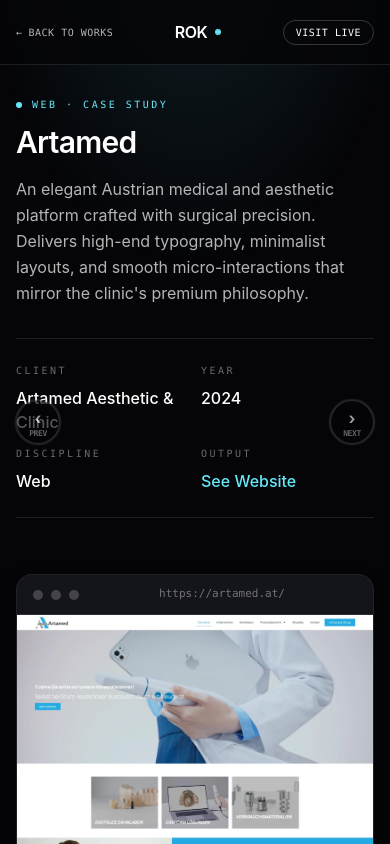
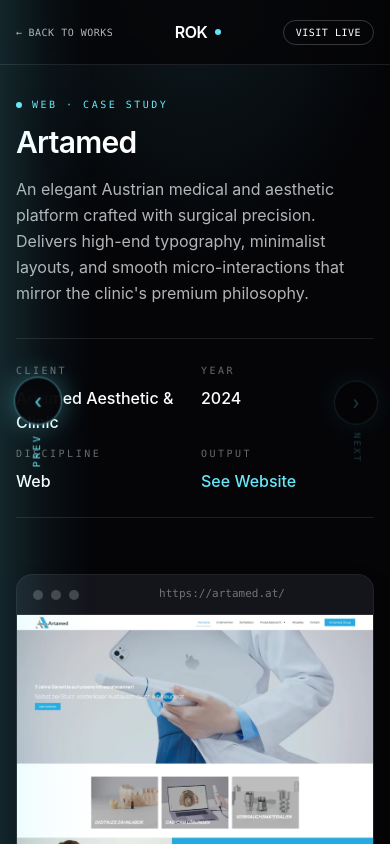
Before and after one commit to parsarashidi82/Rock-Studio, a React (Vite) app: page /projects/artamed in a window 390 px wide. Shown: the top 844 px of the page. Built offline with nearby package versions, Linux system fonts and the light colour scheme.

Commit message:
fix(nav): keep exact original design, require 2s hold on touch to navigate and ignore swipe/scroll touches

```diff
--- a/package.json
+++ b/package.json
@@ -1,7 +1,7 @@
 {
   "name": "rock-studio",
   "private": true,
-  "version": "0.15.1",
+  "version": "0.15.2",
   "type": "module",
   "scripts": {
     "dev": "vite",
--- a/src/components/features/Work/ProjectPortalNav.jsx
+++ b/src/components/features/Work/ProjectPortalNav.jsx
@@ -8,178 +8,13 @@ function clamp(v, min, max) {
   return Math.min(Math.max(v, min), max);
 }
 
-const CIRCLE_RADIUS = 22;
-const CIRCLE_CIRCUMFERENCE = 2 * Math.PI * CIRCLE_RADIUS; // ~138.23
-const HOLD_DURATION = 2000; // 2 seconds required hold
-
-function MobileHoldButton({ side, project, onTrigger }) {
-  const [progress, setProgress] = useState(0);
-  const [isHolding, setIsHolding] = useState(false);
-  const startRef = useRef(null);
-  const rafRef = useRef(null);
-  const touchStartPos = useRef({ x: 0, y: 0 });
-
-  const cancelHold = useCallback(() => {
-    if (rafRef.current) cancelAnimationFrame(rafRef.current);
-    startRef.current = null;
-    setIsHolding(false);
-    setProgress(0);
-  }, []);
-
-  const handleTouchStart = (e) => {
-    if (e.touches.length !== 1) return;
-    const touch = e.touches[0];
-    touchStartPos.current = { x: touch.clientX, y: touch.clientY };
-    setIsHolding(true);
-    startRef.current = performance.now();
-
-    const loop = (now) => {
-      if (!startRef.current) return;
-      const elapsed = now - startRef.current;
-      const p = Math.min(1, elapsed / HOLD_DURATION);
-      setProgress(p);
-
-      if (p >= 1) {
-        if (navigator.vibrate) {
-          try {
-            navigator.vibrate([40, 60, 40]);
-          } catch {
-            // ignore
-          }
-        }
-        cancelHold();
-        onTrigger(project, side);
-        return;
-      }
-      rafRef.current = requestAnimationFrame(loop);
-    };
-
-    rafRef.current = requestAnimationFrame(loop);
-  };
-
-  const handleTouchMove = (e) => {
-    if (!isHolding || !e.touches[0]) return;
-    const touch = e.touches[0];
-    const dist = Math.hypot(
-      touch.clientX - touchStartPos.current.x,
-      touch.clientY - touchStartPos.current.y
-    );
-    // اگر انگشت بیش از ۱۲ پیکسل حرکت کرد (قصد اسکرول داشت)، سریعاً لغو کن
-    if (dist > 12) {
-      cancelHold();
-    }
-  };
-
-  const handleTouchEnd = () => {
-    cancelHold();
-  };
-
-  useEffect(() => {
-    return () => {
-      if (rafRef.current) cancelAnimationFrame(rafRef.current);
-    };
-  }, []);
-
-  if (!project) return null;
-
-  const isRight = side === "right";
-  const strokeOffset = CIRCLE_CIRCUMFERENCE * (1 - progress);
-
-  return (
-    <div
-      className={`fixed ${
-        isRight ? "right-2.5" : "left-2.5"
-      } top-1/2 -translate-y-1/2 z-[75] md:hidden select-none touch-none`}
-    >
-      {/* نمایش مشخصات پروژه با حلقه شمارش معکوس هنگام نگه‌داشتن انگشت */}
-      {isHolding && (
-        <div
-          className={`pointer-events-none absolute ${
-            isRight ? "right-16" : "left-16"
-          } top-1/2 -translate-y-1/2 flex items-center gap-2.5 rounded-xl border border-[#67E8F9]/40 bg-[#050508]/95 px-3 py-2 shadow-[0_10px_30px_rgba(0,0,0,0.9),0_0_20px_rgba(103,232,249,0.25)] backdrop-blur-xl animate-fade-in`}
-        >
-          <div className="flex flex-col text-left">
-            <span className="font-mono text-[9px] uppercase tracking-wider text-[#67E8F9]">
-              {isRight ? "Hold 2s for Next" : "Hold 2s for Prev"}
-            </span>
-            <span className="truncate max-w-[130px] text-xs font-semibold text-white">
-              {project.title}
-            </span>
-          </div>
-          <span className="font-mono text-xs font-bold text-[#67E8F9]">
-            {Math.ceil(2 - progress * 2)}s
-          </span>
-        </div>
-      )}
-
-      {/* دکمه با حلقه نئونی متحرک ۲ ثانیه‌ای */}
-      <div
-        onTouchStart={handleTouchStart}
-        onTouchMove={handleTouchMove}
-        onTouchEnd={handleTouchEnd}
-        onTouchCancel={handleTouchEnd}
-        className={`relative flex h-14 w-14 cursor-pointer items-center justify-center rounded-full transition-all ${
-          isHolding ? "scale-105" : "opacity-75"
-        }`}
-        role="button"
-        tabIndex={0}
-        aria-label={`${isRight ? "Next" : "Previous"} Project (Hold 2 seconds)`}
-      >
-        {/* رینگ SVG با انیمیشن پر شدن در ۲ ثانیه */}
-        <svg
-          className="pointer-events-none absolute inset-0 h-full w-full -rotate-90"
-          viewBox="0 0 56 56"
-        >
-          <circle
-            cx="28"
-            cy="28"
-            r={CIRCLE_RADIUS}
-            fill="transparent"
-            stroke="rgba(255, 255, 255, 0.12)"
-            strokeWidth="3"
-          />
-          <circle
-            cx="28"
-            cy="28"
-            r={CIRCLE_RADIUS}
-            fill="transparent"
-            stroke="#67E8F9"
-            strokeWidth="3.5"
-            strokeDasharray={CIRCLE_CIRCUMFERENCE}
-            strokeDashoffset={strokeOffset}
-            strokeLinecap="round"
-            style={{
-              transition: isHolding ? "none" : "stroke-dashoffset 0.2s ease-out",
-            }}
-          />
-        </svg>
-
-        {/* نماد و برچسب داخل دکمه */}
-        <div
-          className={`flex h-11 w-11 items-center justify-center rounded-full border border-white/20 bg-[#050508]/90 text-sm font-bold backdrop-blur-md transition-colors ${
-            isHolding
-              ? "border-[#67E8F9] text-[#67E8F9] shadow-[0_0_20px_rgba(103,232,249,0.5)]"
-              : "text-white/80"
-          }`}
-        >
-          <div className="flex flex-col items-center leading-none">
-            <span className="text-base">{isRight ? "›" : "‹"}</span>
-            <span className="font-mono text-[8px] uppercase tracking-tighter text-white/50">
-              {isRight ? "Next" : "Prev"}
-            </span>
-          </div>
-        </div>
-      </div>
-    </div>
-  );
-}
-
 export default function ProjectPortalNav({
   nextProject,
   prevProject,
   onNavigate,
 }) {
   const [activeSide, setActiveSide] = useState(null); // 'left' | 'right' | null
+  const [holdingSide, setHoldingSide] = useState(null); // 'left' | 'right' | null برای لمس موبایل
 
   const followerRef = useRef(null);
   const posRef = useRef({ x: 0, y: 0 });
@@ -187,7 +22,11 @@ export default function ProjectPortalNav({
   const mouseRef = useRef({ x: 0, y: 0, active: false, side: null });
   const rafRef = useRef(null);
 
-  // ناوبری به پروژه مقصد
+  // نگهدارنده تایمر لمس ۲ ثانیه‌ای موبایل
+  const holdTimerRef = useRef(null);
+  const touchStartPos = useRef({ x: 0, y: 0 });
+
+  // کلیک یا هدایت به پروژه بعدی یا قبلی
   const triggerNavigation = useCallback(
     (targetProject, side) => {
       if (!targetProject) return;
@@ -216,8 +55,9 @@ export default function ProjectPortalNav({
     return () => window.removeEventListener("keydown", handleKeyDown);
   }, [nextProject, prevProject, triggerNavigation]);
 
-  // رویدادهای ماوس دسکتاپ
+  // رویدادهای حرکت ماوس دسکتاپ سمت راست (تنها در صورتی که ماوس باشد فعال می‌شود، نه تاچ)
   const handleRightMove = (e) => {
+    if (e.pointerType === "touch") return; // در حالت تاچ و اسکرول فعال نشود
     const x = e.clientX;
     const y = e.clientY;
     const w = window.innerWidth;
@@ -235,7 +75,9 @@ export default function ProjectPortalNav({
     }
   };
 
+  // رویدادهای حرکت ماوس دسکتاپ سمت چپ
   const handleLeftMove = (e) => {
+    if (e.pointerType === "touch") return;
     const x = e.clientX;
     const y = e.clientY;
     const w = window.innerWidth;
@@ -253,13 +95,58 @@ export default function ProjectPortalNav({
     }
   };
 
-  const handleLeave = () => {
+  const handleLeave = (e) => {
+    if (e && e.pointerType === "touch") return;
     mouseRef.current.active = false;
     mouseRef.current.side = null;
     setActiveSide(null);
   };
 
-  // تعقیب ماوس در دسکتاپ
+  // ─── مدیریت لمس و نگه‌داشتن ۲ ثانیه‌ای در موبایل ───
+  const startTouchHold = (side, targetProject, e) => {
+    if (e.pointerType && e.pointerType !== "touch") return;
+    touchStartPos.current = { x: e.clientX, y: e.clientY };
+    setHoldingSide(side);
+
+    if (holdTimerRef.current) clearTimeout(holdTimerRef.current);
+    holdTimerRef.current = setTimeout(() => {
+      // بعد از گذشت ۲ ثانیه مداوم بدون اسکرول، پروژه فعال می‌شود
+      setHoldingSide(null);
+      triggerNavigation(targetProject, side);
+    }, 2000);
+  };
+
+  const checkTouchMove = (e) => {
+    if (e.pointerType && e.pointerType !== "touch") return;
+    const dist = Math.hypot(
+      e.clientX - touchStartPos.current.x,
+      e.clientY - touchStartPos.current.y
+    );
+    // اگر کاربر در حال اسکرول کردن صفحه بود (بیش از ۱۰ پیکسل تکان خورد)، تایمر لغو می‌شود
+    if (dist > 10) {
+      if (holdTimerRef.current) {
+        clearTimeout(holdTimerRef.current);
+        holdTimerRef.current = null;
+      }
+      setHoldingSide(null);
+    }
+  };
+
+  const cancelTouchHold = () => {
+    if (holdTimerRef.current) {
+      clearTimeout(holdTimerRef.current);
+      holdTimerRef.current = null;
+    }
+    setHoldingSide(null);
+  };
+
+  useEffect(() => {
+    return () => {
+      if (holdTimerRef.current) clearTimeout(holdTimerRef.current);
+    };
+  }, []);
+
+  // انیمیشن فریم به فریم برای تعقیب روان ماوس (Lerp)
   useEffect(() => {
     const tick = () => {
       const follower = followerRef.current;
@@ -287,27 +174,30 @@ export default function ProjectPortalNav({
 
   return createPortal(
     <>
-      {/* ─── نسخه موبایل: دکمه‌های نگه‌داشتن ۲ ثانیه‌ای برای جلوگیری از لمس تصادفی ─── */}
-      <MobileHoldButton
-        side="left"
-        project={prevProject}
-        onTrigger={triggerNavigation}
-      />
-      <MobileHoldButton
-        side="right"
-        project={nextProject}
-        onTrigger={triggerNavigation}
-      />
-
-      {/* ─── نسخه دسکتاپ: نوارهای حساس به ماوس با پیش‌نمایش شناور ─── */}
+      {/* محدوده فعال لبه سمت چپ (پروژه قبلی) */}
       {prevProject && (
         <div
           onPointerEnter={handleLeftMove}
-          onPointerMove={handleLeftMove}
+          onPointerMove={(e) => {
+            if (e.pointerType === "touch") {
+              checkTouchMove(e);
+            } else {
+              handleLeftMove(e);
+            }
+          }}
           onPointerLeave={handleLeave}
-          onClick={() => triggerNavigation(prevProject, "left")}
-          className={`hidden md:block fixed left-0 top-0 bottom-0 z-[70] w-36 cursor-pointer select-none transition-colors duration-300 ${
-            activeSide === "left"
+          onPointerDown={(e) => startTouchHold("left", prevProject, e)}
+          onPointerUp={cancelTouchHold}
+          onPointerCancel={cancelTouchHold}
+          onClick={(e) => {
+            // در لمس موبایل با کلیک آنی عمل نکند، بلکه باید ۲ ثانیه نگه دارد
+            if (e.pointerType === "touch" || window.matchMedia("(max-width: 768px)").matches) {
+              return;
+            }
+            triggerNavigation(prevProject, "left");
+          }}
+          className={`fixed left-0 top-0 bottom-0 z-[70] w-24 md:w-36 cursor-pointer select-none transition-colors duration-300 ${
+            activeSide === "left" || holdingSide === "left"
               ? "bg-gradient-to-r from-[#67E8F9]/15 via-[#67E8F9]/5 to-transparent"
               : "bg-transparent hover:bg-gradient-to-r hover:from-white/[0.03] hover:to-transparent"
           }`}
@@ -317,12 +207,18 @@ export default function ProjectPortalNav({
         >
           <div
             className={`pointer-events-none absolute left-4 top-1/2 -translate-y-1/2 flex flex-col items-center gap-2 transition-all duration-300 ${
-              activeSide === "left"
+              activeSide === "left" || holdingSide === "left"
                 ? "opacity-100 translate-x-0 scale-110"
                 : "opacity-25 -translate-x-1 hover:opacity-75"
             }`}
           >
-            <div className="flex h-11 w-11 items-center justify-center rounded-full border border-[#67E8F9]/50 bg-[#050508]/90 text-[#67E8F9] text-lg backdrop-blur-md shadow-[0_0_25px_rgba(103,232,249,0.35)]">
+            <div
+              className={`flex h-11 w-11 items-center justify-center rounded-full border border-[#67E8F9]/50 bg-[#050508]/90 text-[#67E8F9] text-lg backdrop-blur-md shadow-[0_0_25px_rgba(103,232,249,0.35)] transition-all ${
+                holdingSide === "left"
+                  ? "border-[#67E8F9] shadow-[0_0_35px_#67E8F9] scale-110 ring-2 ring-[#67E8F9]/60"
+                  : ""
+              }`}
+            >
               ‹
             </div>
             <span className="font-mono text-[9px] uppercase tracking-[0.25em] text-[#67E8F9] [writing-mode:vertical-rl] rotate-180">
@@ -332,14 +228,30 @@ export default function ProjectPortalNav({
         </div>
       )}
 
+      {/* محدوده فعال لبه سمت راست (پروژه بعدی) */}
       {nextProject && (
         <div
           onPointerEnter={handleRightMove}
-          onPointerMove={handleRightMove}
+          onPointerMove={(e) => {
+            if (e.pointerType === "touch") {
+              checkTouchMove(e);
+            } else {
+              handleRightMove(e);
+            }
+          }}
           onPointerLeave={handleLeave}
-          onClick={() => triggerNavigation(nextProject, "right")}
-          className={`hidden md:block fixed right-0 top-0 bottom-0 z-[70] w-36 cursor-pointer select-none transition-colors duration-300 ${
-            activeSide === "right"
+          onPointerDown={(e) => startTouchHold("right", nextProject, e)}
+          onPointerUp={cancelTouchHold}
+          onPointerCancel={cancelTouchHold}
+          onClick={(e) => {
+            // در لمس موبایل با کلیک آنی عمل نکند، بلکه باید ۲ ثانیه نگه دارد
+            if (e.pointerType === "touch" || window.matchMedia("(max-width: 768px)").matches) {
+              return;
+            }
+            triggerNavigation(nextProject, "right");
+          }}
+          className={`fixed right-0 top-0 bottom-0 z-[70] w-24 md:w-36 cursor-pointer select-none transition-colors duration-300 ${
+            activeSide === "right" || holdingSide === "right"
               ? "bg-gradient-to-l from-[#67E8F9]/15 via-[#67E8F9]/5 to-transparent"
               : "bg-transparent hover:bg-gradient-to-l hover:from-white/[0.03] hover:to-transparent"
           }`}
@@ -349,12 +261,18 @@ export default function ProjectPortalNav({
         >
           <div
             className={`pointer-events-none absolute right-4 top-1/2 -translate-y-1/2 flex flex-col items-center gap-2 transition-all duration-300 ${
-              activeSide === "right"
+              activeSide === "right" || holdingSide === "right"
                 ? "opacity-100 translate-x-0 scale-110"
                 : "opacity-25 translate-x-1 hover:opacity-75"
             }`}
           >
-            <div className="flex h-11 w-11 items-center justify-center rounded-full border border-[#67E8F9]/50 bg-[#050508]/90 text-[#67E8F9] text-lg backdrop-blur-md shadow-[0_0_25px_rgba(103,232,249,0.35)]">
+            <div
+              className={`flex h-11 w-11 items-center justify-center rounded-full border border-[#67E8F9]/50 bg-[#050508]/90 text-[#67E8F9] text-lg backdrop-blur-md shadow-[0_0_25px_rgba(103,232,249,0.35)] transition-all ${
+                holdingSide === "right"
+                  ? "border-[#67E8F9] shadow-[0_0_35px_#67E8F9] scale-110 ring-2 ring-[#67E8F9]/60"
+                  : ""
+              }`}
+            >
               ›
             </div>
             <span className="font-mono text-[9px] uppercase tracking-[0.25em] text-[#67E8F9] [writing-mode:vertical-rl]">
@@ -364,7 +282,7 @@ export default function ProjectPortalNav({
         </div>
       )}
 
-      {/* کارت شناور پیش‌نمایش ماوس (مخصوص دسکتاپ) */}
+      {/* کارت شناور پیش‌نمایش ماوس (فقط روی دسکتاپ هنگام حرکت ماوس ظاهر می‌شود) */}
       {activeProject && (
         <div
           ref={followerRef}
```
